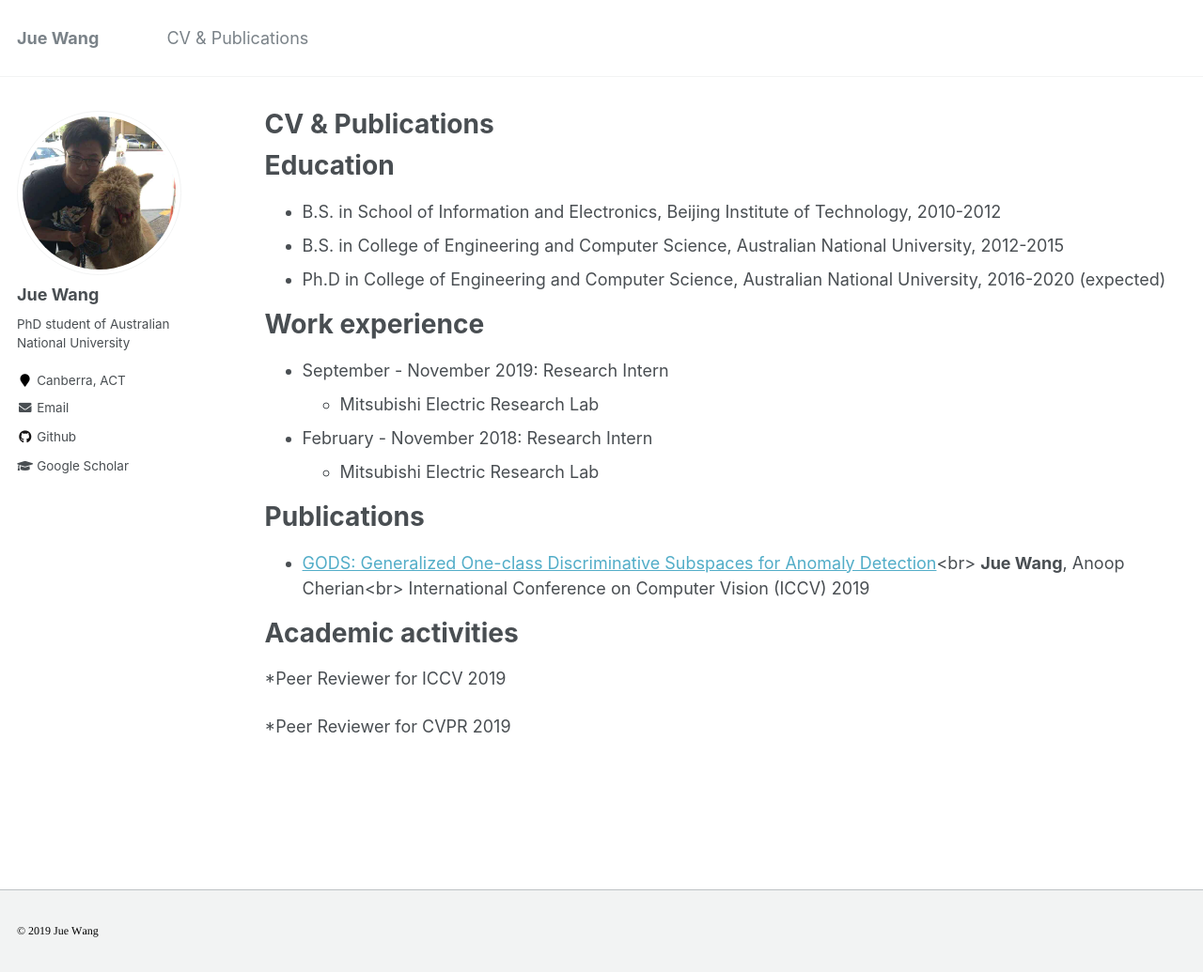
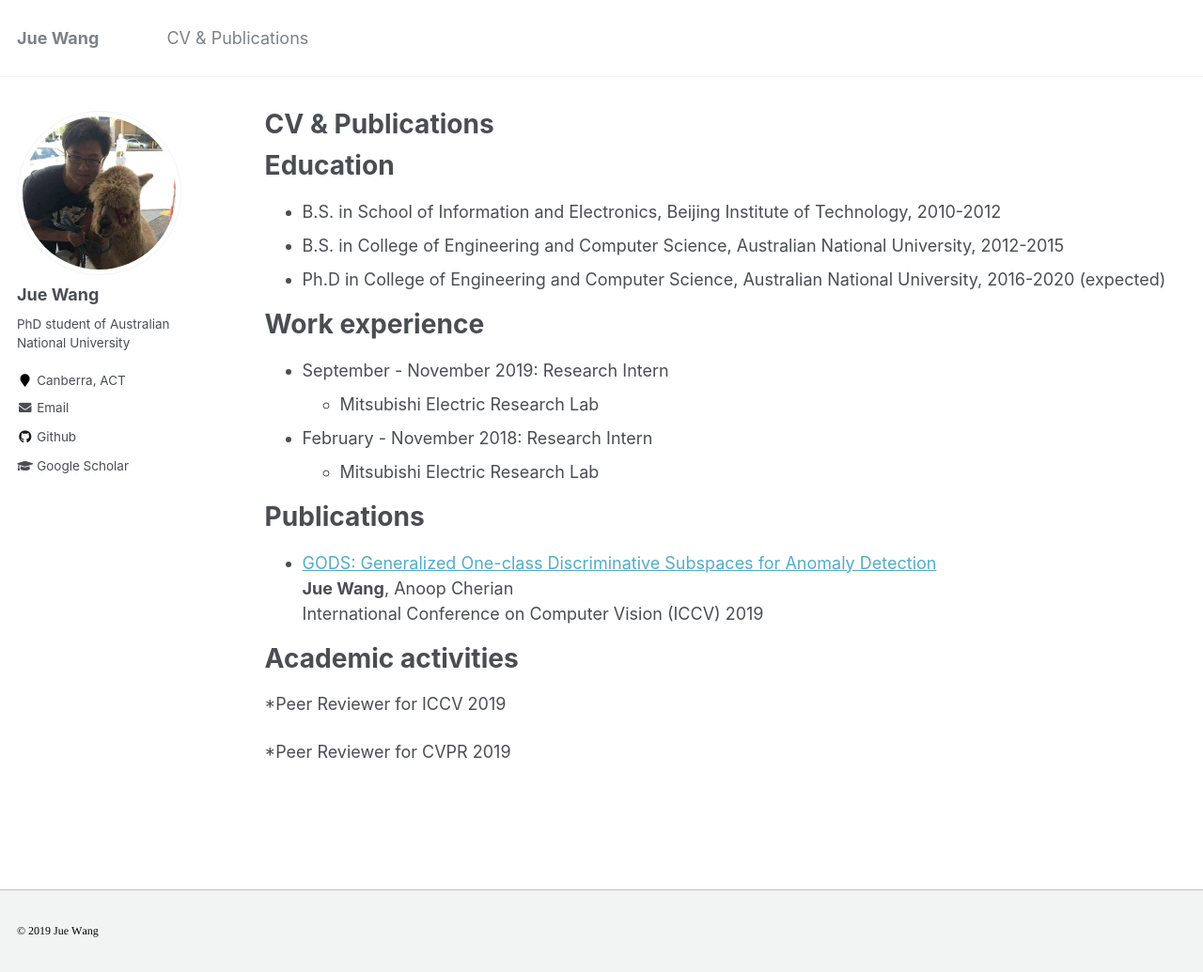
Before and after one commit to 3xWangDot/3xWangDot.github.io, a Jekyll site: the page built from _pages/cv.md, in a window 1280 px wide and 1035 px high. Shown: the whole window at 94% size. Built offline with Jekyll 4.4.1, drawn with Linux system fonts in a browser that asks for light colours.

Commit message:
Update cv.md

```diff
--- a/_pages/cv.md
+++ b/_pages/cv.md
@@ -26,8 +26,8 @@ Work experience
 
 Publications
 ======
-* [GODS: Generalized One-class Discriminative Subspaces for Anomaly Detection](https://arxiv.org/pdf/1908.05884.pdf)<br\>
-  **Jue Wang**, Anoop Cherian<br\>
+* [GODS: Generalized One-class Discriminative Subspaces for Anomaly Detection](https://arxiv.org/pdf/1908.05884.pdf)<br/>
+  **Jue Wang**, Anoop Cherian
   International Conference on Computer Vision (ICCV) 2019
 
 Academic activities
```
